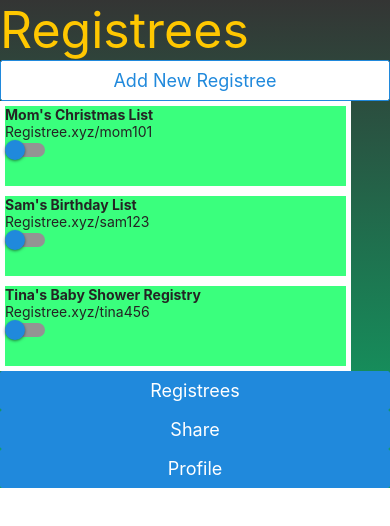
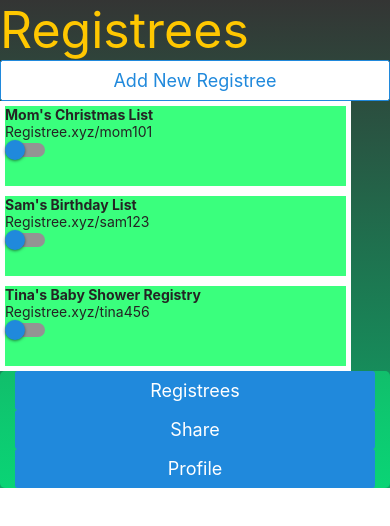
Before and after one commit to SamuelBanya/Registree, a React Native app in the folder client/: screen / in a window 390 px wide. Shown: the top 526 px of the page. Built offline with nearby package versions, Linux system fonts and the light colour scheme.

Commit message:
Adding bottom green gradient to List page

```diff
--- a/client/App.js
+++ b/client/App.js
@@ -59,6 +59,7 @@ export default function App() {
           </View>
         </View>
         {/* Buttons footer for mobile and iPad: */}
+        <LinearGradient colors={["#11be6b", "#0dca71", "#0ad475"]} style={styles.bottomGreenGradient}>
           <View style={styles.bottomBackground}>
             <Button
               title="Registrees"
@@ -70,6 +71,7 @@ export default function App() {
               title="Profile"
             />
           </View>
+        </LinearGradient>
       </View>
     </LinearGradient>
   );
@@ -89,9 +91,11 @@ const styles = StyleSheet.create({
     paddingRight: 15,
     borderRadius: 5
   },
-  bottomBackground: {
-    // backgroundColor: "#10c36e"
-    color: "#000000"
+  bottomGreenGradient: {
+    flex: 1,
+    paddingLeft: 15,
+    paddingRight: 15,
+    borderRadius: 5
   },
   header: {
     fontSize: '50px',
```
Lines whose indentation alone changed are shown as unchanged.
